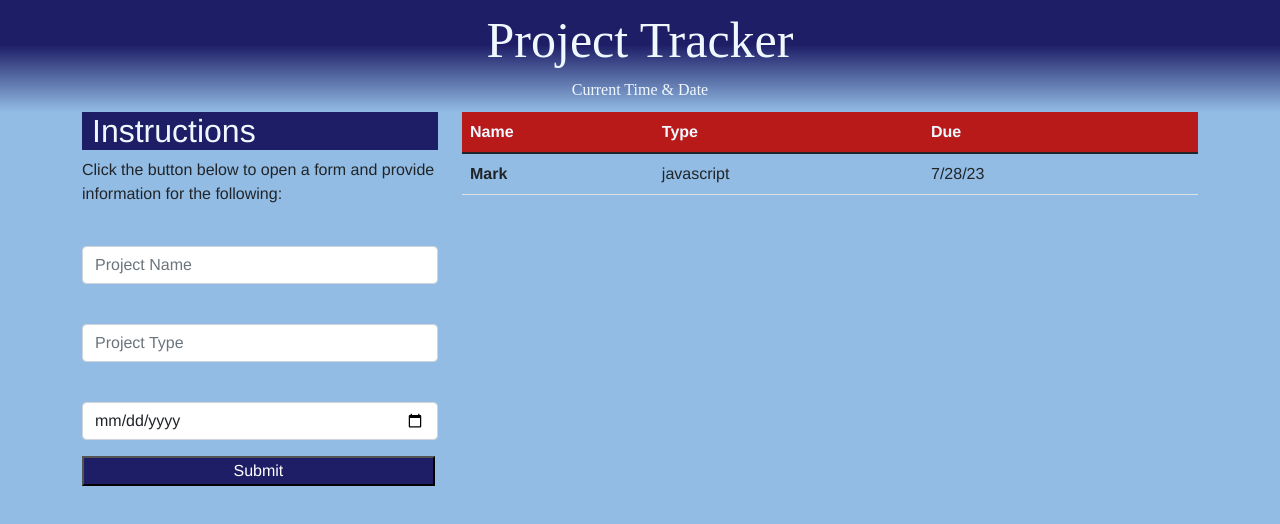
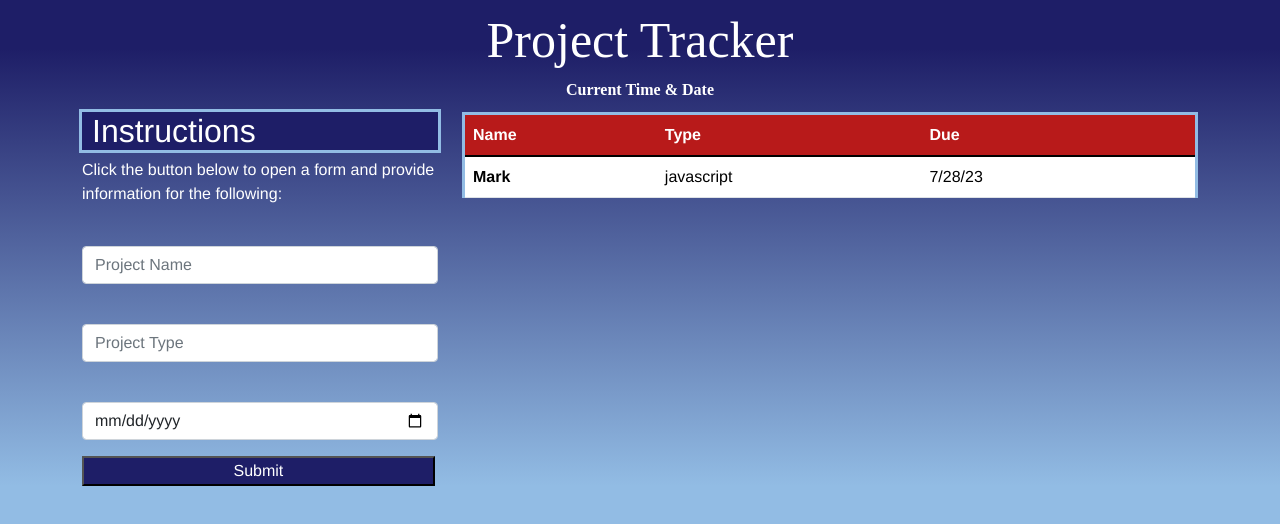
Before and after one commit to shockeyj9/28-ProjectTracker, a plain HTML site: page index.html in a window 1280 px wide. Drawn offline with nearby package versions, Linux system fonts and the light colour scheme; a script that the page names is missing; a web font is replaced by a local one.

Commit message:
edited gradient for better legibility and added contrast to elements

```diff
--- a/assets/css/style.css
+++ b/assets/css/style.css
@@ -1,14 +1,18 @@
 body{
     font-family: 'Franklin Gothic Medium', 'Arial Narrow', Arial, sans-serif;
-    background-color: rgb(146, 188, 228) ;
+    background: linear-gradient(to bottom, #1e1e67 10%, rgb(146, 188, 228) 100%);
+    color: #ffffff;
 }
 
+html{
+    background-color:  rgb(146, 188, 228);
+}
 header {
-    background: linear-gradient(to bottom, #1e1e67 40%, rgb(146, 188, 228) 100%);
     text-align: center;
     font-family: 'Mate SC', serif;
     padding: 10px;
-    color: aliceblue;
+    font-weight: bolder;
+    color: #ffffff;
 }
 
 header h1{
@@ -17,15 +21,25 @@ header h1{
 
 #block {
     background-color: rgb(184, 26, 26);
-    color: aliceblue;
+    color: white;
+    border-top: solid rgb(146, 188, 228);
+    border-left: solid rgb(146, 188, 228);
+    border-right: solid rgb(146, 188, 228);
 }
 
 h2{
     background-color: #1e1e67;
-    color: aliceblue;
+    color: white;
     padding-left: 10px;
+
+    outline: solid rgb(146, 188, 228);
 }
-
+#under-block{
+    background-color: white;
+    color: black;
+    border-left: solid rgb(146, 188, 228);
+    border-right: solid rgb(146, 188, 228);
+}
 #submit{
     color: #ffffff;
     background-color: #1e1e67;
--- a/index.html
+++ b/index.html
@@ -66,7 +66,7 @@
                         <th id="delete" scope="col"></th>
                       </tr>
                     </thead>
-                    <tbody>
+                    <tbody id="under-block">
                       <tr>
                         <!-- example table row -->
                         <th scope="row">Mark</th>
```
Also changed, not shown: style.css (added).
